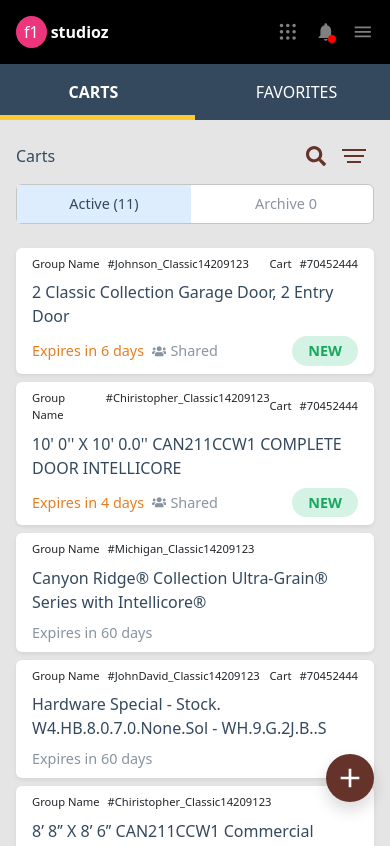
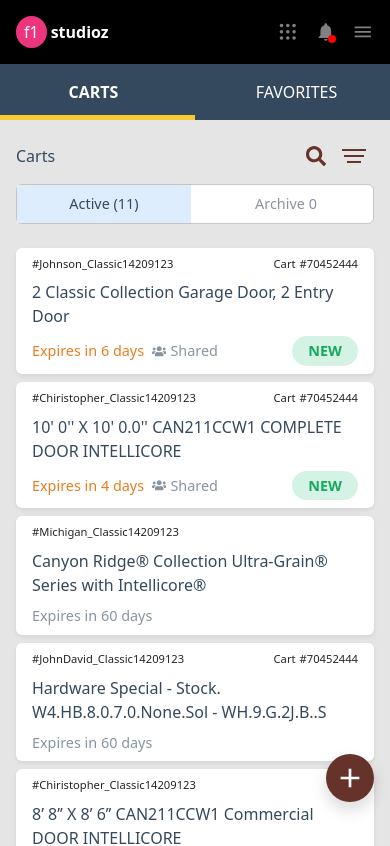
Before and after one commit to rahulrajput83/f1Studioz-assignment, a React (Create React App) app: page / in a window 390 px wide. Shown: the top 846 px of the page. Built offline with nearby package versions, Linux system fonts and the light colour scheme.

Commit message:
Fixed Page 1

```diff
--- a/src/App.js
+++ b/src/App.js
@@ -1,14 +1,15 @@
 
 import React from 'react'
 import {BrowserRouter, Route, Routes} from 'react-router-dom'
+import Form1 from './Pages/Form1'
 import Home from './Pages/Home'
-
 
 function App() {
   return (
     <BrowserRouter>
     <Routes>
       <Route path='/' element={<Home />} />
+      <Route path='/form1' element={<Form1 />} />
     </Routes>
     </BrowserRouter>
   )
--- /dev/null
+++ b/src/Pages/Form1.jsx
@@ -0,0 +1,9 @@
+import React from 'react'
+
+function Form1() {
+  return (
+    <div>Form1</div>
+  )
+}
+
+export default Form1
--- a/src/component/Data.jsx
+++ b/src/component/Data.jsx
@@ -15,8 +15,12 @@
               return (
                 <div key={`cartdata-${i}`} className='shadow-sm d-flex flex-column gap-2 px-3 py-2  bg-white rounded'>
                   <div className='d-flex flex-row align-items-center justify-content-between'>
-                    <span className='d-flex flex-row sizeSmall gap-2'>Group Name <span className='weight'>#{e.name}</span></span>
-                    {e.id ? <span className='d-flex flex-row sizeSmall gap-2'>Cart <span className='weight'>#{e.id}</span></span> : null}
+                    <span className='d-flex flex-row sizeSmall gap-1'>
+                      <span className='d-none d-md-block'>Group Name</span>
+                      <span className='weight'>#{e.name}</span></span>
+                    {e.id ? <span className='d-flex flex-row sizeSmall gap-1'>
+                      <span className='d-block d-md-none'>Cart</span>
+                      <span className='weight'>#{e.id}</span></span> : null}
                   </div>
                   <span className='text-gray weight'>{e.info}</span>
                   <div className='d-flex gap-2 flex-row align-items-center justify-content-between'>
```
